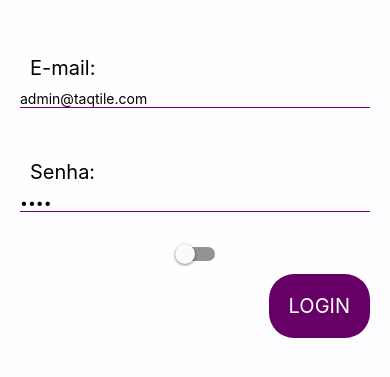
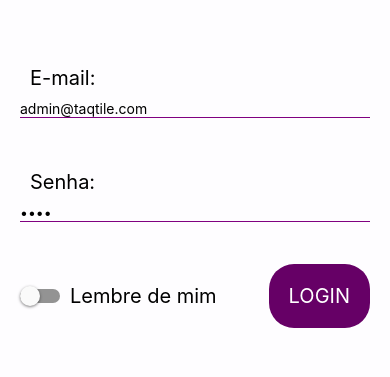
Before and after one commit to John2509/OnboardTaqtile, a React Native app in the folder helloWorld/: screen / in a window 390 px wide. Shown: the part 235-612 px from the top of the page. Built offline with nearby package versions, Linux system fonts and the light colour scheme.

Commit message:
Base do switch de lembre de mim

```diff
--- a/helloWorld/components/Login.tsx
+++ b/helloWorld/components/Login.tsx
@@ -64,8 +64,10 @@ export default class Login extends Component<Props, {
           <Text style={styles.textError}> {this.state.senhaError}</Text>
         </View>
 
-        <View>
+        <View style={styles.bottomConteiner}>
+          <View style={styles.switchConteiner}>
             <Switch></Switch>
+            <Text style={styles.text}>Lembre de mim</Text>
           </View>
 
           <View style={styles.buttonConteiner}>
@@ -76,6 +78,7 @@ export default class Login extends Component<Props, {
               >
               <Text style={[styles.text, {color: '#FFFFFF', textAlign: 'center'}]}>LOGIN</Text>
             </TouchableHighlight>
+          </View>
         </View>
 
         <Modal
@@ -228,7 +231,18 @@ const styles = StyleSheet.create({
   buttonConteiner: {
     paddingTop: 10,
     paddingRight: 20,
-    alignSelf: 'flex-end'
+    alignSelf: 'center',
+  },
+  switchConteiner: {
+    paddingTop: 10,
+    paddingLeft: 20,
+    alignItems: 'center',
+    flexDirection: 'row',
+  },
+  bottomConteiner: {
+    flexDirection: 'row',
+    width: Dimensions.get('window').width,
+    justifyContent: 'space-between'
   },
   modalBackground: {
     flex: 1,
```
Lines whose indentation alone changed are shown as unchanged.
